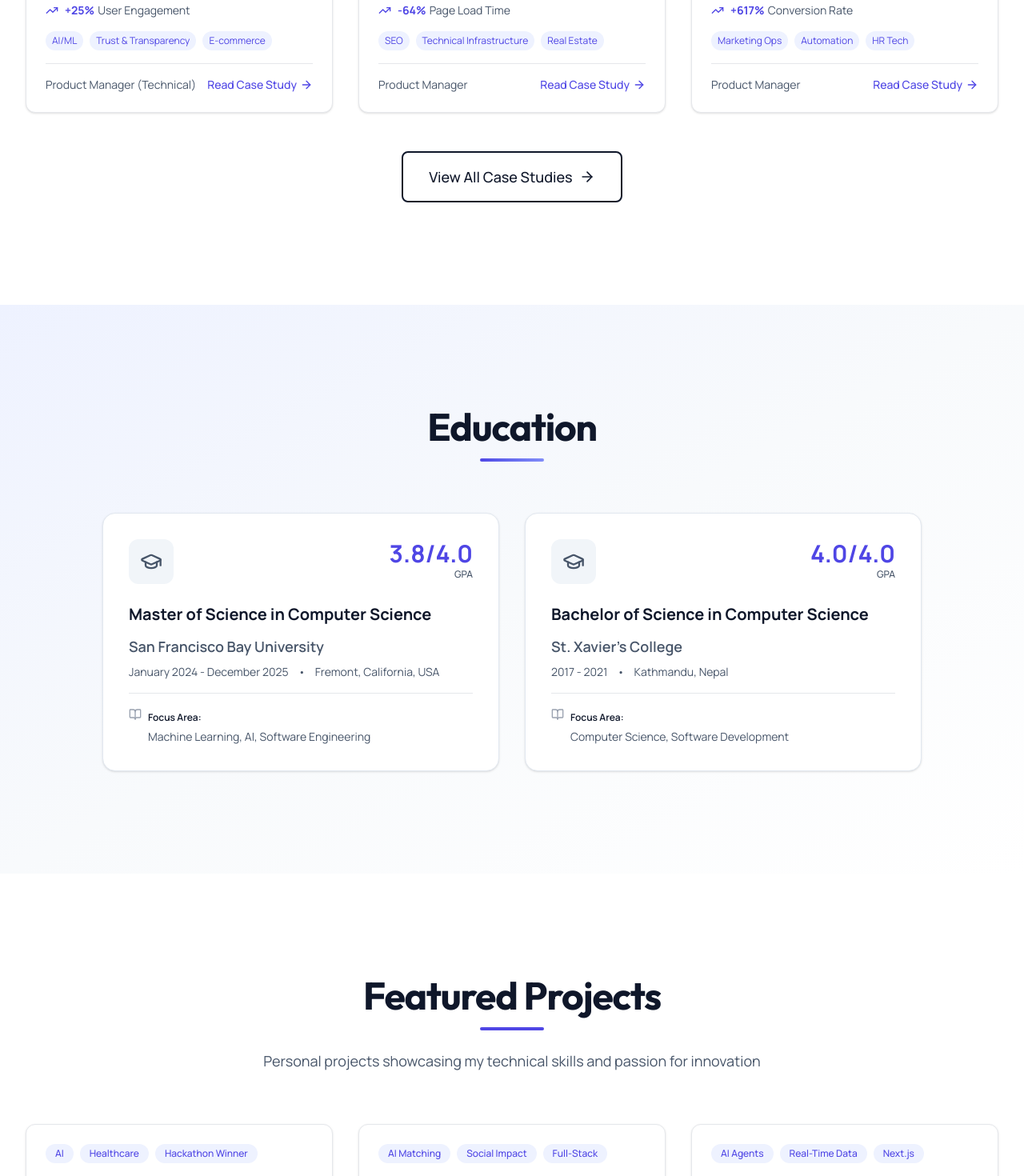
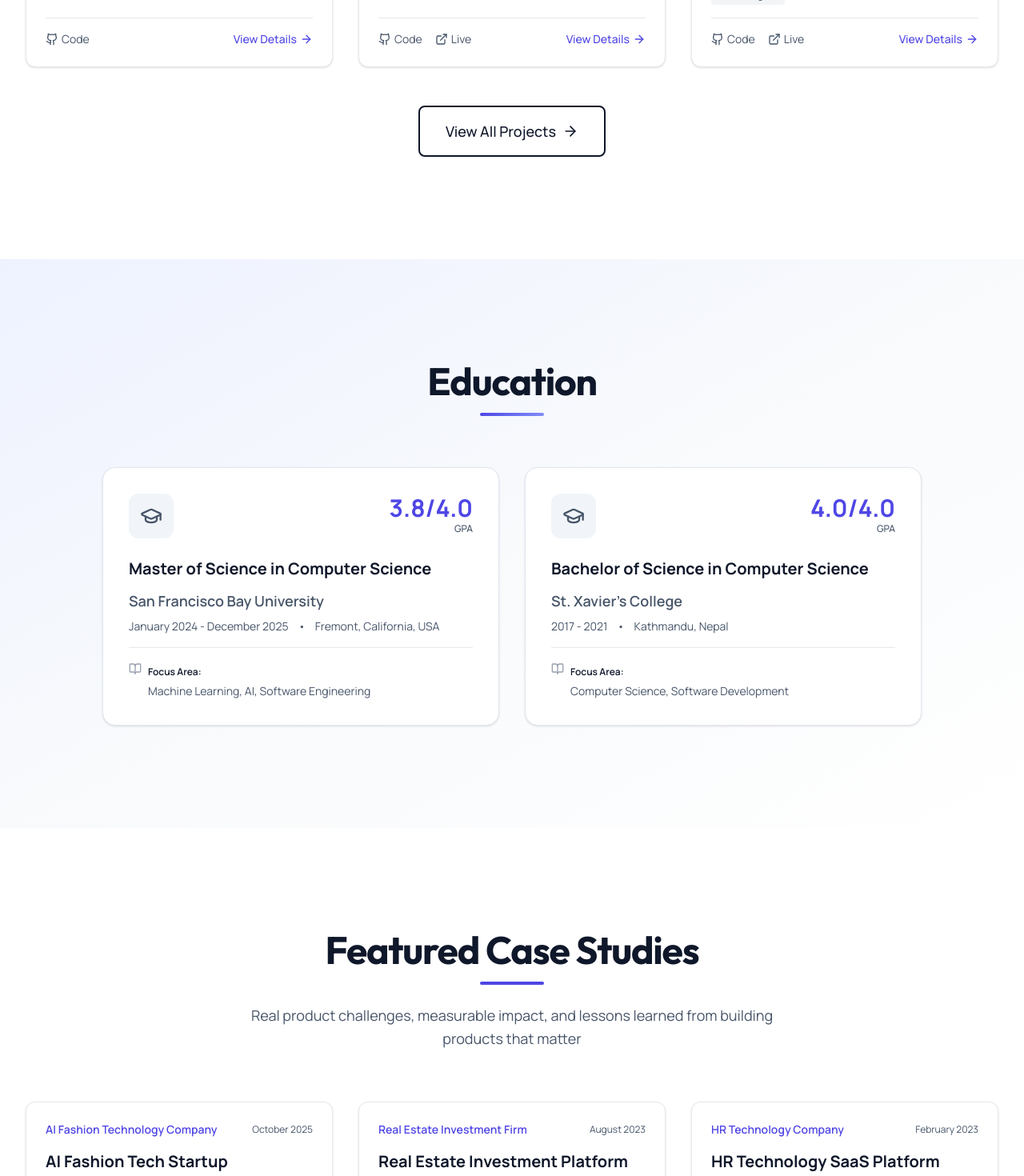
Before and after one commit to Gaurav890/portfolio, a Next.js app: page / in a window 1280 px wide. Shown: the part 6660-8130 px from the top of the page at 80% size. Built offline with nearby package versions, Linux system fonts and the light colour scheme.

Commit message:
changed placement for the sections in homepage

```diff
--- a/app/page.tsx
+++ b/app/page.tsx
@@ -30,9 +30,9 @@ export default function Home() {
       <HeroSection />
       <AboutSection />
       <ExperienceSection />
+      <ProjectsSection />
+      <EducationSection />
       <CaseStudiesSection />
-      <EducationSection />
-      <ProjectsSection />
       <HighlightsSection />
       <ContactSection />
     </main>
--- a/components/sections/HeroSection.tsx
+++ b/components/sections/HeroSection.tsx
@@ -118,7 +118,7 @@ export const HeroSection = () => {
             <Button
               variant="primary"
               size="lg"
-              onClick={() => scrollToSection('case-studies')}
+              onClick={() => scrollToSection('projects')}
               className="group"
             >
               View My Work
--- a/components/sections/ProjectsSection.tsx
+++ b/components/sections/ProjectsSection.tsx
@@ -12,7 +12,7 @@ export const ProjectsSection = () => {
   const featuredProjects = projects.filter(p => p.featured).slice(0, 3);
 
   return (
-    <Section className="bg-white">
+    <Section id="projects" className="bg-white">
       <motion.div
         variants={staggerContainer}
         initial="hidden"
```
